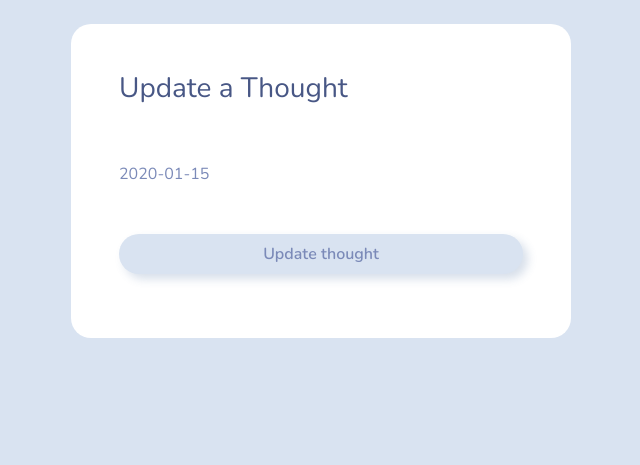
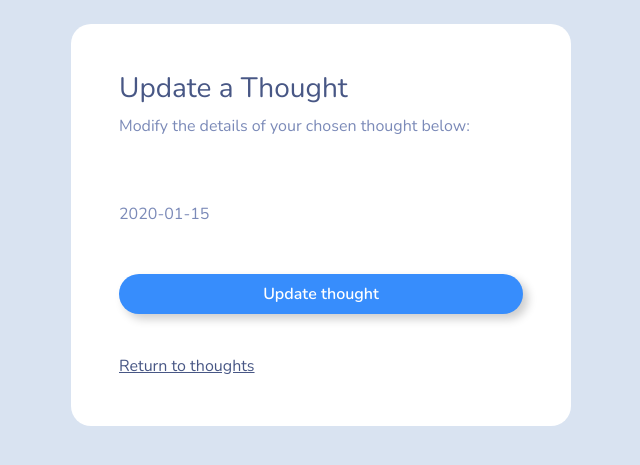
Before and after one commit to AlexArciszewski/Dziennik-do-zapisywania-mysli-Django, a Django app: template journal/templates/journal/update_thought.html in a window 1280 px wide. Shown: the part 72-537 px from the top of the page, without its empty margins (319-959 px from the left). Run offline with Django 3.2, Linux system fonts and the light colour scheme; the template is opened without the code that fills it: most values are stand-ins (such as "Sample title", 1, 10 or a date in 2020); some libraries are stand-ins or nearby versions.

Commit message:
cleaning frontend coloring buttons

```diff
--- a/journal/templates/journal/delete_thought.html
+++ b/journal/templates/journal/delete_thought.html
@@ -21,7 +21,7 @@
 
 
 
-            <button class="btn btn-secondary btn-md w-100 btn-block p-2" type="submit"> Delete thought </button>
+            <button class="btn btn-outline-danger btn-md w-100 btn-block p-2"  type="submit"> Delete thought </button>
 
         </form>
 
--- a/journal/templates/journal/update_thought.html
+++ b/journal/templates/journal/update_thought.html
@@ -9,6 +9,8 @@
     <div class="container bg-white shadow-md p-5 form-layout">
 
         <h3>   Update a Thought   </h3>
+
+        <p> Modify the details of your chosen thought below:  </p>
 
         <br>
 
@@ -24,14 +26,16 @@
 
             <br>
 
-            <button class="btn btn-secondary btn-md w-100 btn-block p-2" type="submit"> Update thought </button>
+            <button class="btn btn-outline-primary btn-md w-100 btn-block p-2" type="submit"> Update thought </button>
 
         </form>
 
+        <br>
+
+        <a href="{% url 'my_thoughts'    %}"> Return to thoughts </a>
 
     </div>
 
     <br>
 
-
 {% endblock  %}
--- a/journal/views.py
+++ b/journal/views.py
@@ -93,12 +93,6 @@
     # profile_pic = Profile.objects.get(user=request.user)
     profile_pic, created = Profile.objects.get_or_create(user=request.user)
     context = {'profilePic': profile_pic }
-
-
-
-
-
-
 
     return render(request, 'journal/dashboard.html', context )
 
```
Also changed, not shown: db.sqlite3.
